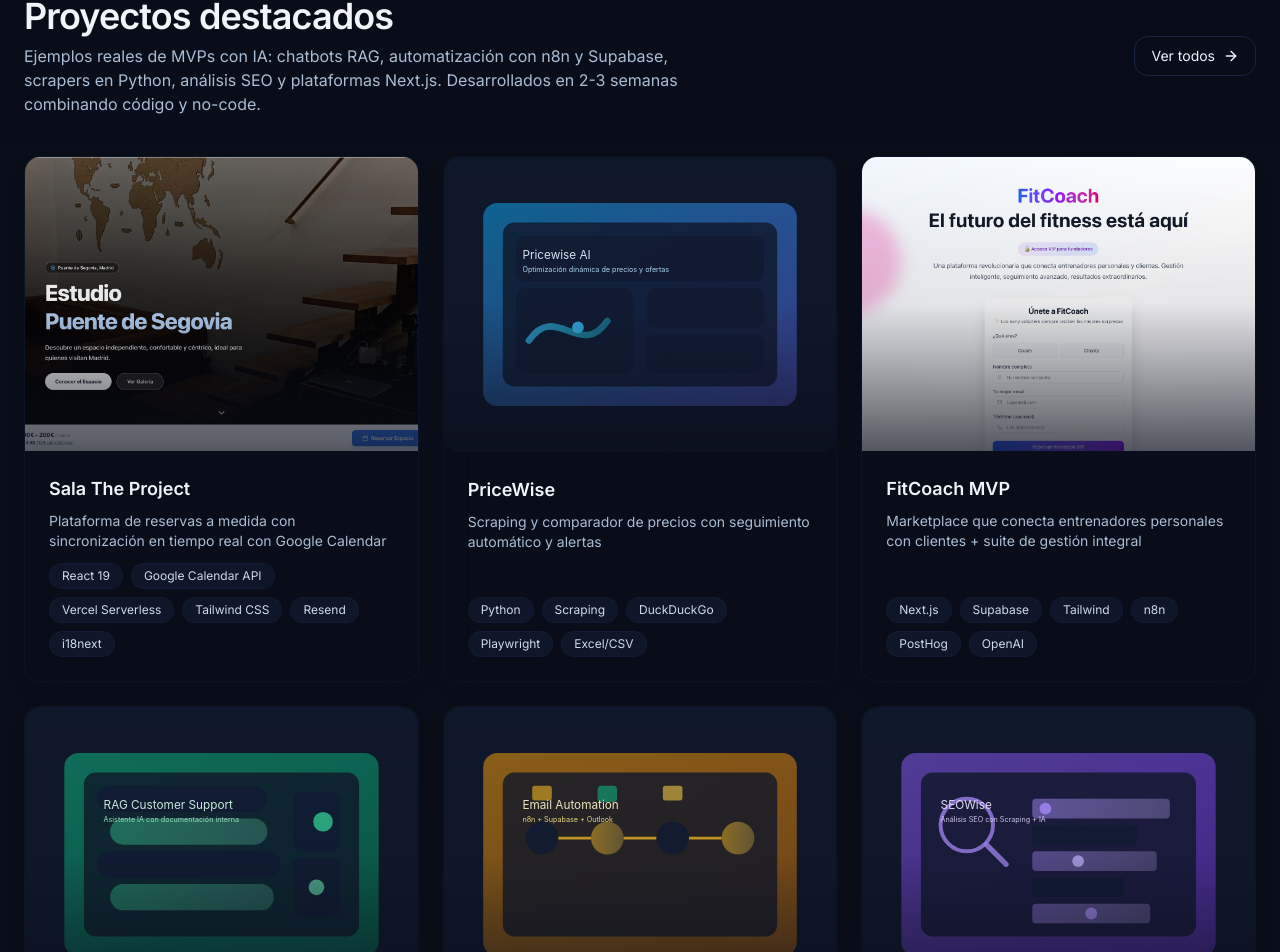
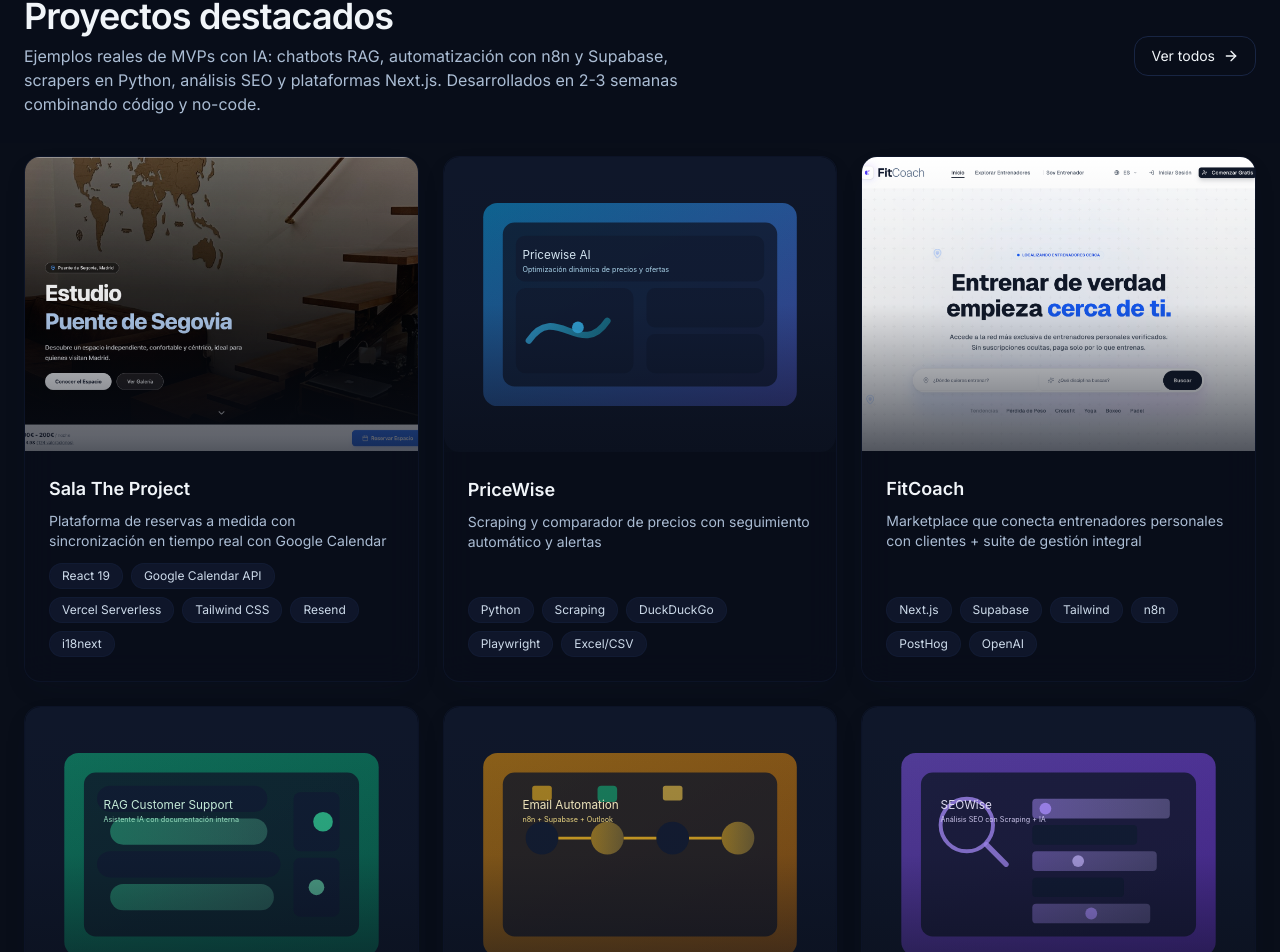
Before and after one commit to notcapi/portafolio, a Next.js app: page / in a window 1280 px wide. Shown: the part 1382-2334 px from the top of the page. Built offline with nearby package versions, Linux system fonts and the light colour scheme.

Commit message:
Update FitCoach project name and image

```diff
--- a/data/projects.ts
+++ b/data/projects.ts
@@ -80,7 +80,7 @@
   },
   {
     id: "fitcoach-mvp",
-    title: "FitCoach MVP",
+    title: "FitCoach",
     summary: "Marketplace que conecta entrenadores personales con clientes + suite de gestión integral",
     descriptionMD: `### FitCoach – Marketplace de Entrenadores Personales
 
@@ -106,8 +106,8 @@
 **Rol:** Product Builder & Full-Stack Developer.
 
 **Estado:** MVP en fase de desarrollo.`,
-    cover: "/projects/fitcoach-mvp-cover.png",
-    images: ["/projects/fitcoach-mvp-cover.png", "/projects/fitcoach-mvp-detail.svg"],
+    cover: "/projects/fitcoach-main-update.png",
+    images: ["/projects/fitcoach-main-update.png", "/projects/fitcoach-mvp-detail.svg"],
     tags: ["Next.js", "Supabase", "Tailwind", "n8n", "PostHog", "OpenAI"],
     category: "Web",
     links: {
```
Also changed, not shown: public/projects/fitcoach-main-update.png (added).
